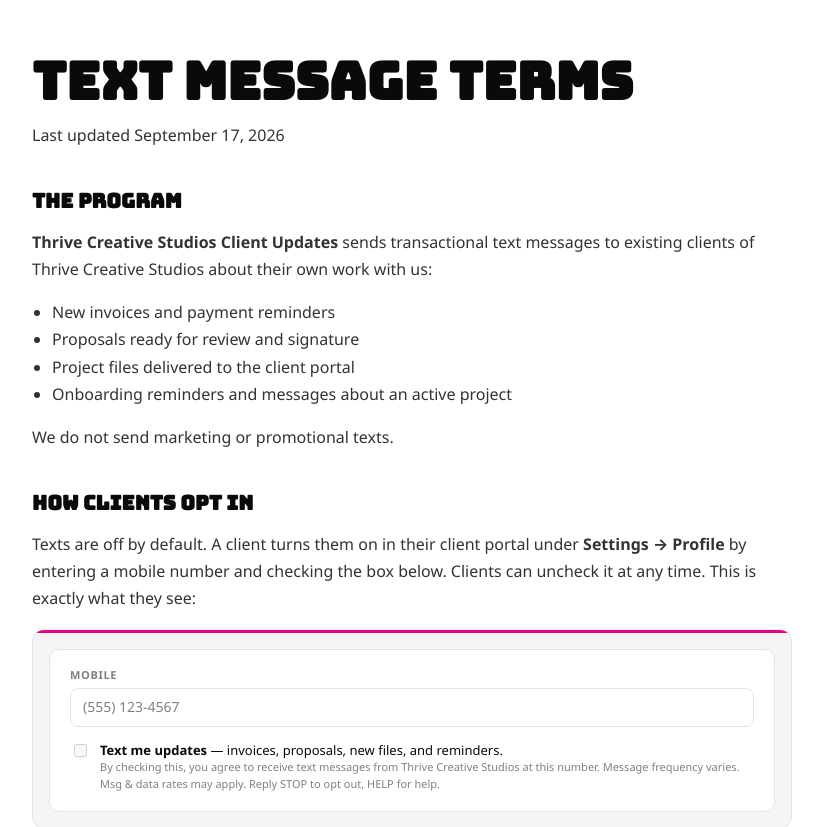
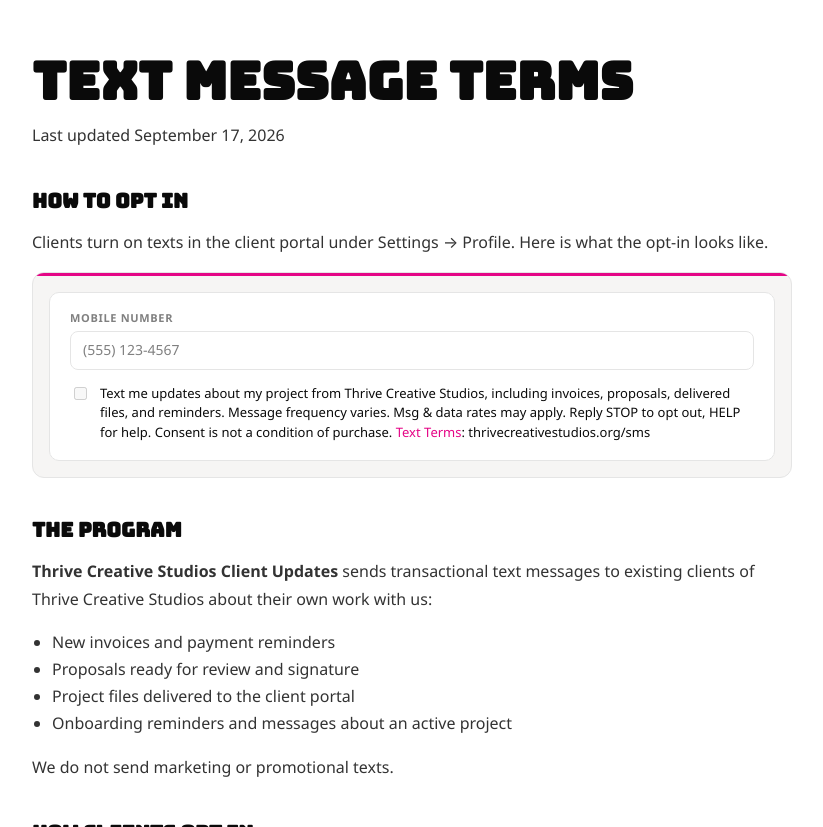
Before and after one commit to lburrell2001/thrive-site, a Next.js app: page /sms in a window 1280 px wide. Shown: the part 125-952 px from the top of the page, without its empty margins (228-1051 px from the left). Built offline with nearby package versions, Linux system fonts and the light colour scheme; a web font is replaced by a local one.

Commit message:
SMS opt-in: new consent label in the portal and a How to opt in section on /sms

```diff
--- /dev/null
+++ b/src/app/components/SmsOptInLabel.tsx
@@ -0,0 +1,12 @@
+import { SMS_OPT_IN_TEXT, SMS_TERMS_URL_TEXT } from '@/lib/smsConsent';
+
+/** The text-message opt-in checkbox label, shared by the portal and /sms. */
+export default function SmsOptInLabel({ linkStyle, newTab }: { linkStyle?: React.CSSProperties; newTab?: boolean }) {
+  return (
+    <span>
+      {SMS_OPT_IN_TEXT}{' '}
+      <a href="/sms" style={linkStyle} {...(newTab ? { target: '_blank', rel: 'noopener' } : {})}>Text Terms</a>
+      : {SMS_TERMS_URL_TEXT}
+    </span>
+  );
+}
--- a/src/app/sms/page.tsx
+++ b/src/app/sms/page.tsx
@@ -2,13 +2,8 @@
 import PublicLayout from '../components/PublicLayout';
 import s from '../components/legal.module.css';
 import { buildPageMetadata } from '@/lib/seo';
-import {
-  SMS_CONSENT_LABEL,
-  SMS_CONSENT_SUMMARY,
-  SMS_CONSENT_TEXT,
-  SMS_PROGRAM_NAME,
-  SMS_SUPPORT_EMAIL,
-} from '@/lib/smsConsent';
+import SmsOptInLabel from '../components/SmsOptInLabel';
+import { SMS_PROGRAM_NAME, SMS_SUPPORT_EMAIL } from '@/lib/smsConsent';
 
 export const metadata: Metadata = buildPageMetadata({
   title: 'Text Message Terms',
@@ -26,6 +21,22 @@
         <div className={s.inner}>
           <h1 className={s.title}>Text Message Terms</h1>
           <p className={s.updated}>Last updated September 17, 2026</p>
+
+          <h2>How to opt in</h2>
+          <p>Clients turn on texts in the client portal under Settings → Profile. Here is what the opt-in looks like.</p>
+          <div className={s.mockCard} aria-label="Opt-in form as shown in the client portal">
+            <div className={s.mockBar} />
+            <div className={s.mockBody}>
+              <div>
+                <span className={s.mockLabel}>Mobile number</span>
+                <div className={s.mockInput}>(555) 123-4567</div>
+              </div>
+              <label className={s.mockCheck}>
+                <input type="checkbox" disabled aria-label="Text me updates" />
+                <SmsOptInLabel />
+              </label>
+            </div>
+          </div>
 
           <h2>The program</h2>
           <p>
@@ -55,11 +66,8 @@
                 <div className={s.mockInput}>(555) 123-4567</div>
               </div>
               <label className={s.mockCheck}>
-                <input type="checkbox" disabled aria-label={SMS_CONSENT_LABEL} />
-                <span>
-                  <strong>{SMS_CONSENT_LABEL}</strong> — {SMS_CONSENT_SUMMARY}
-                  <span className={s.mockFine}>{SMS_CONSENT_TEXT}</span>
-                </span>
+                <input type="checkbox" disabled aria-label="Text me updates" />
+                <SmsOptInLabel />
               </label>
             </div>
           </div>
--- a/src/lib/smsConsent.ts
+++ b/src/lib/smsConsent.ts
@@ -6,9 +6,11 @@
 
 export const SMS_PROGRAM_NAME = 'Thrive Creative Studios Client Updates';
 
-export const SMS_CONSENT_LABEL = 'Text me updates';
-export const SMS_CONSENT_SUMMARY = 'invoices, proposals, new files, and reminders.';
-export const SMS_CONSENT_TEXT =
-  'By checking this, you agree to receive text messages from Thrive Creative Studios at this number. Message frequency varies. Msg & data rates may apply. Reply STOP to opt out, HELP for help.';
+// The checkbox label, word for word as submitted for toll-free
+// verification. It ends with "Text Terms: thrivecreativestudios.org/sms",
+// where "Text Terms" links to /sms — see SmsOptInLabel.
+export const SMS_OPT_IN_TEXT =
+  'Text me updates about my project from Thrive Creative Studios, including invoices, proposals, delivered files, and reminders. Message frequency varies. Msg & data rates may apply. Reply STOP to opt out, HELP for help. Consent is not a condition of purchase.';
+export const SMS_TERMS_URL_TEXT = 'thrivecreativestudios.org/sms';
 
 export const SMS_SUPPORT_EMAIL = 'hello@thrivecreativestudios.org';
```
Also changed, not shown: src/app/portal/(app)/settings/page.tsx (+2 -7 lines).
